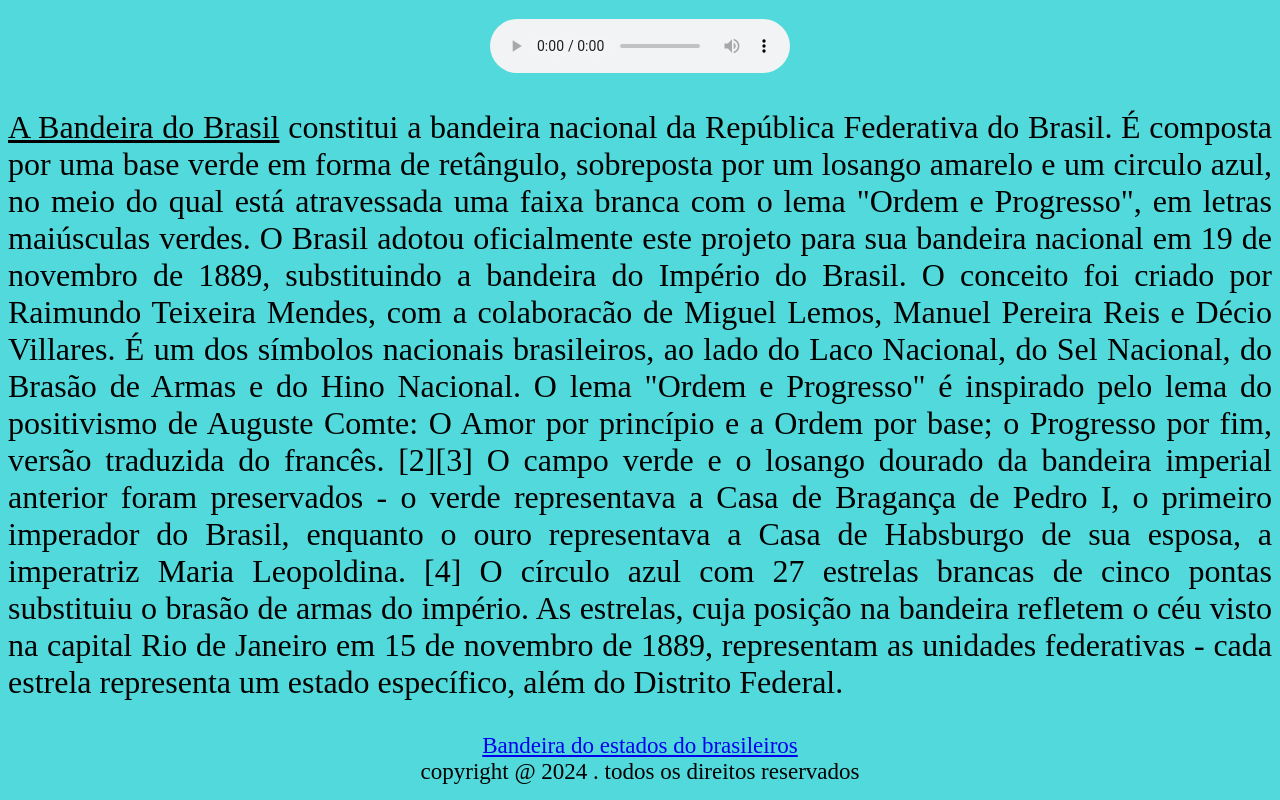
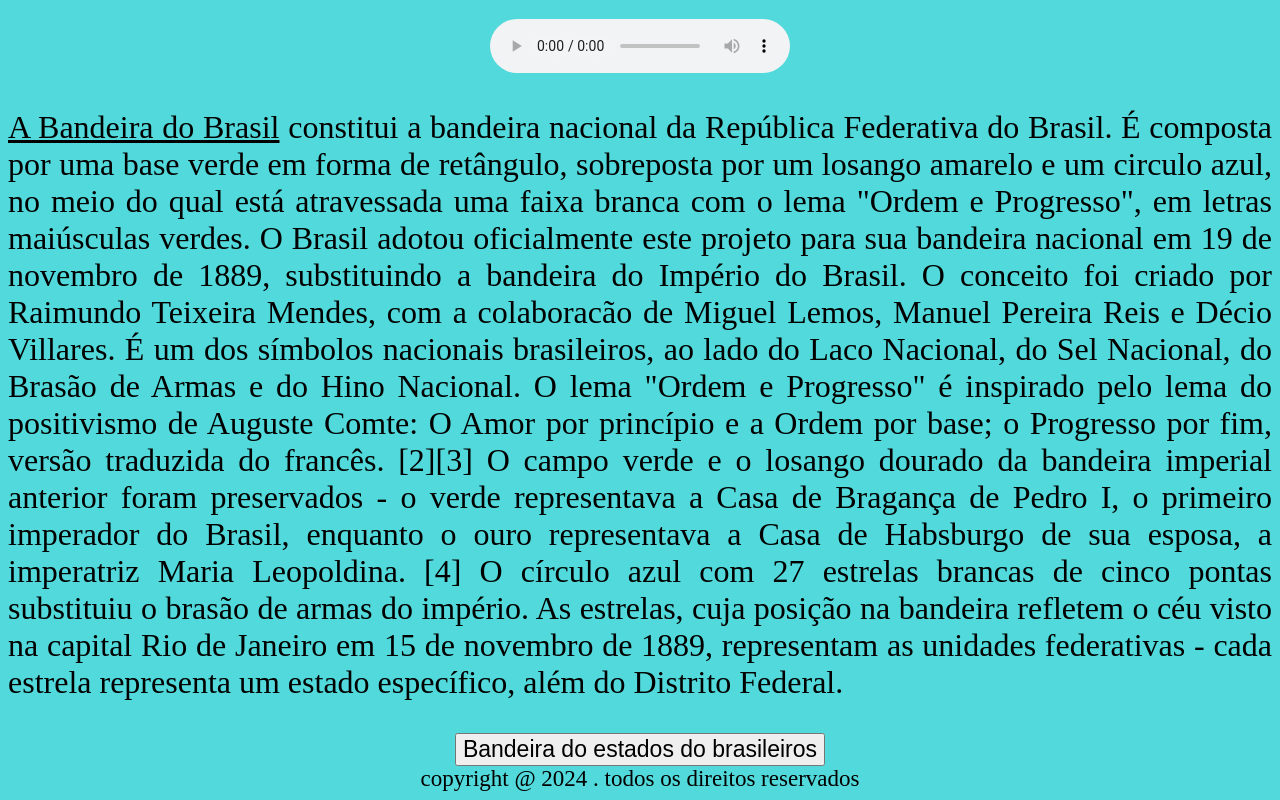
Before and after one commit to Gustavo-434/portifolio, a plain HTML site: page index.html in a window 1280 px wide. Shown: the part 1154-1954 px from the top of the page. Drawn offline with Linux system fonts and the light colour scheme.

Commit message:
Update index.html

```diff
--- a/index.html
+++ b/index.html
@@ -33,8 +33,8 @@
         Nacional, do Brasão de Armas e do Hino Nacional. O lema "Ordem e Progresso" é inspirado pelo lema do positivismo de Auguste Comte: O Amor por princípio e a Ordem por base; o Progresso por fim, versão traduzida do francês. [2][3] O campo verde e o losango dourado da bandeira imperial anterior foram preservados - o verde representava a Casa de Bragança de Pedro I, o primeiro imperador do Brasil, enquanto o ouro representava a
         Casa de Habsburgo de sua esposa, a imperatriz Maria Leopoldina. [4] O círculo azul com 27 estrelas brancas de cinco pontas substituiu o brasão de armas do império. As estrelas, cuja posição na bandeira refletem o céu visto na capital Rio de Janeiro em 15 de novembro de 1889, representam as unidades federativas - cada estrela representa um estado específico, além do Distrito Federal.</p>
 
-      <a class="red"href="BandeirasdoBrasil.html">Bandeira do estados do brasileiros</a>
-             </div>
+
+               <button class="red"href="BandeirasdoBrasil.html">Bandeira do estados do brasileiros</button>
 
 
         <footer class="rede">
```
